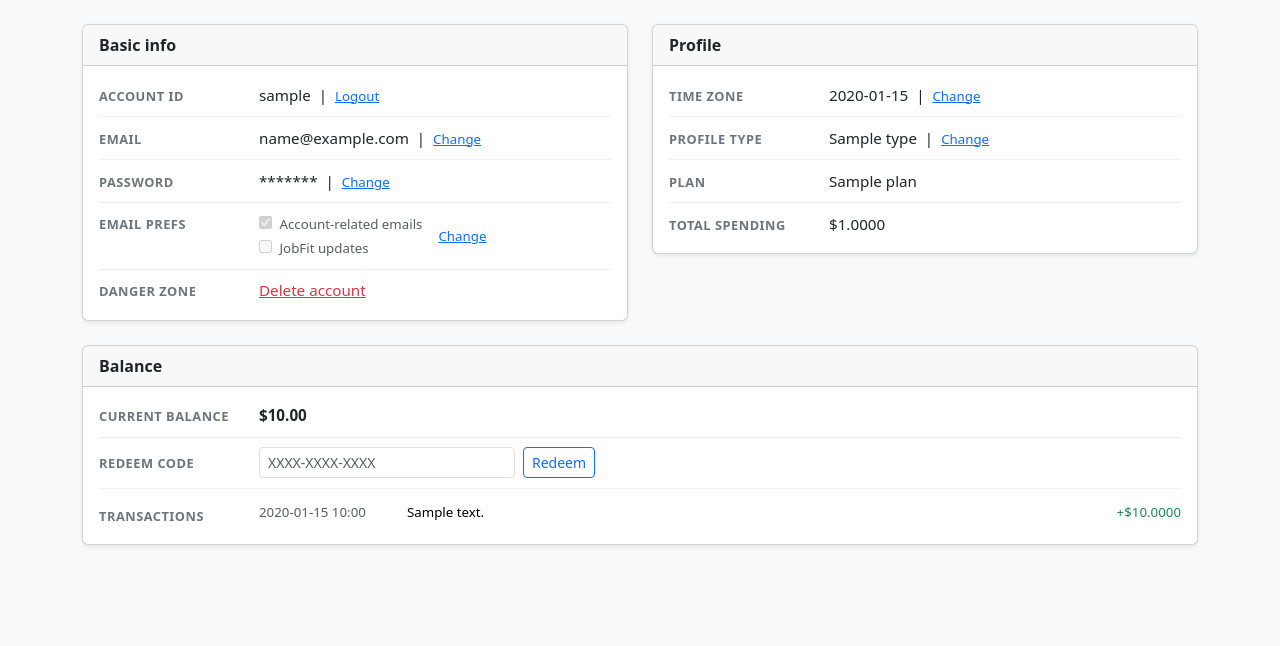
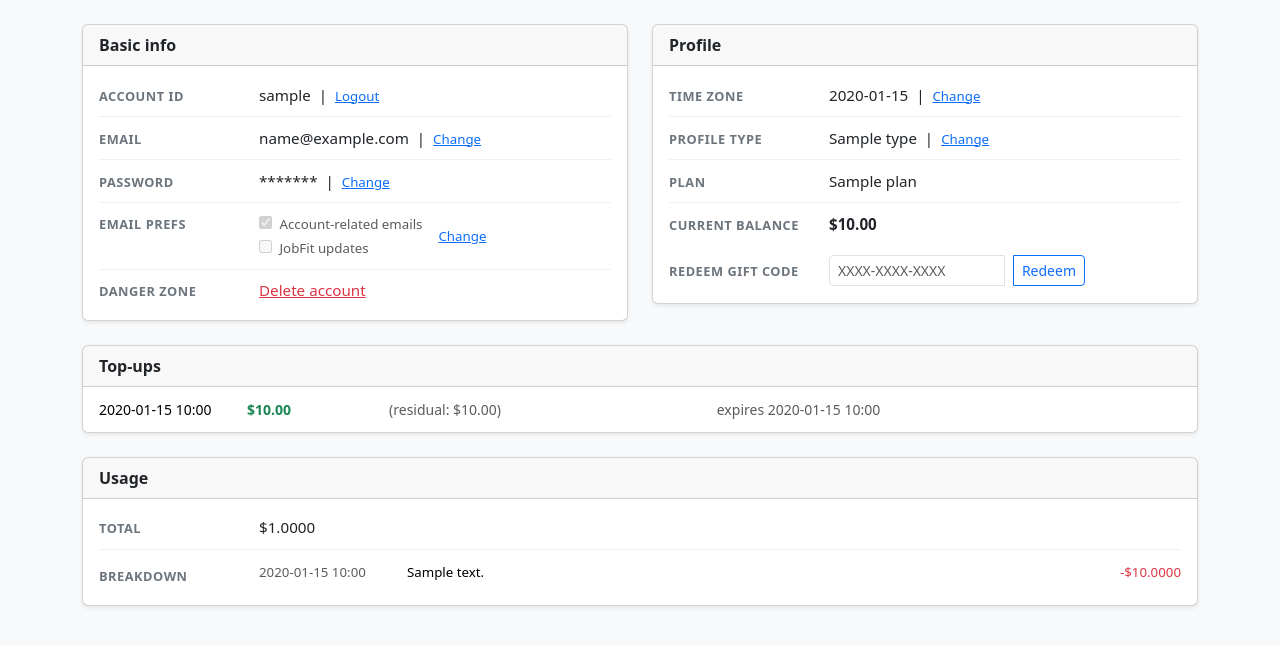
Before and after one commit to sarusso/jobfit, a Django app: template services/webapp/code/jobfit/core_app/templates/account.html in a window 1280 px wide. Shown: the part 56-702 px from the top of the page. Run offline with Django 3.2, Linux system fonts and the light colour scheme; tables that the repository leaves empty hold one stand-in row (values such as "Sample post"); the template is opened without the code that fills it: values that come from a table or form of the project are taken from there, most other values are stand-ins (such as "Sample title", 1, 10 or a date in 2020).

Commit message:
Redesign credit system: TopUp + UsageLog with FIFO deduction
- Replace CreditLedger with TopUp (amount, residual, expires_at) and
  UsageLog (append-only cost log per API call)
- GiftCode gains validity_days: redemption sets TopUp.expires_at
- FIFO deduction in _track_usage: drains soonest-expiring TopUp first;
  last one can go slightly negative
- Profile.get_balance() helper: SUM(residual) of non-expired TopUps > 0
- Balance checks updated to <= 0 (blocks when no usable credit)
- TopUp admin is now editable; UsageLog remains read-only
- Account page: balance + redeem gift code in Profile card; standalone
  Top-ups card (with residual) and Usage card with breakdown

Co-Authored-By: Claude Sonnet 4.6 <noreply@anthropic.com>

```diff
--- a/services/webapp/code/jobfit/core_app/models.py
+++ b/services/webapp/code/jobfit/core_app/models.py
@@ -1,9 +1,12 @@
 import uuid
 import logging
+from decimal import Decimal
 
 from django.contrib.auth.models import AbstractUser
 from django.contrib.postgres.fields import JSONField
 from django.db import models
+from django.db.models import Q, Sum
+from django.utils import timezone
 
 logger = logging.getLogger(__name__)
 
@@ -32,6 +35,15 @@ class Profile(models.Model):
     last_accepted_terms   = models.FloatField('Last accepted TOS', default=0)
     last_accepted_privacy = models.FloatField('Last accepted Privacy Policy', default=0)
     usage                 = JSONField(default=dict, blank=True)
+
+    def get_balance(self) -> Decimal:
+        result = TopUp.objects.filter(
+            user=self.user,
+            residual__gt=0,
+        ).filter(
+            Q(expires_at__isnull=True) | Q(expires_at__gt=timezone.now())
+        ).aggregate(b=Sum('residual'))['b']
+        return result if result is not None else Decimal('0')
 
     def __str__(self):
         return f'Profile of user "{self.user.email}"'
@@ -122,21 +134,37 @@ class Notes(models.Model):
 
 
 class GiftCode(models.Model):
-    id          = models.UUIDField(primary_key=True, default=uuid.uuid4, editable=False)
-    code        = models.CharField(max_length=64, unique=True)
-    amount      = models.DecimalField(max_digits=10, decimal_places=4)  # USD
-    expires_at  = models.DateTimeField()
-    redeemed_by = models.ForeignKey('User', null=True, blank=True, on_delete=models.SET_NULL, related_name='redeemed_codes')
-    redeemed_at = models.DateTimeField(null=True, blank=True)
+    id            = models.UUIDField(primary_key=True, default=uuid.uuid4, editable=False)
+    code          = models.CharField(max_length=64, unique=True)
+    amount        = models.DecimalField(max_digits=10, decimal_places=4)  # USD
+    expires_at    = models.DateTimeField()                                 # deadline to redeem
+    validity_days = models.PositiveIntegerField(null=True, blank=True)    # days top-up is valid after redemption; null = no expiry
+    redeemed_by   = models.ForeignKey('User', null=True, blank=True, on_delete=models.SET_NULL, related_name='redeemed_codes')
+    redeemed_at   = models.DateTimeField(null=True, blank=True)
 
     def __str__(self):
         return f'{self.code} (${self.amount})'
 
 
-class CreditLedger(models.Model):
+class TopUp(models.Model):
+    id         = models.UUIDField(primary_key=True, default=uuid.uuid4, editable=False)
+    user       = models.ForeignKey('User', on_delete=models.CASCADE, related_name='topups')
+    amount     = models.DecimalField(max_digits=10, decimal_places=4)   # original amount, never changes
+    residual   = models.DecimalField(max_digits=10, decimal_places=4)   # remaining balance, decremented on usage
+    created_at = models.DateTimeField(auto_now_add=True)
+    expires_at = models.DateTimeField(null=True, blank=True)            # null = never expires
+
+    class Meta:
+        ordering = ['expires_at', 'created_at']
+
+    def __str__(self):
+        return f'TopUp ${self.amount} (residual ${self.residual}) for {self.user.email}'
+
+
+class UsageLog(models.Model):
     id          = models.UUIDField(primary_key=True, default=uuid.uuid4, editable=False)
-    user        = models.ForeignKey('User', on_delete=models.CASCADE, related_name='ledger_entries')
-    amount      = models.DecimalField(max_digits=10, decimal_places=4)  # + credit, - debit
+    user        = models.ForeignKey('User', on_delete=models.CASCADE, related_name='usage_logs')
+    amount      = models.DecimalField(max_digits=10, decimal_places=4)  # positive cost in USD
     description = models.CharField(max_length=255)
     created_at  = models.DateTimeField(auto_now_add=True)
 
@@ -144,8 +172,7 @@ class CreditLedger(models.Model):
         ordering = ['-created_at']
 
     def __str__(self):
-        sign = '+' if self.amount >= 0 else ''
-        return f'{sign}${self.amount} — {self.description} ({self.user.email})'
+        return f'-${self.amount} — {self.description} ({self.user.email})'
 
 
 class Score(models.Model):
--- a/services/webapp/code/jobfit/core_app/templates/account.html
+++ b/services/webapp/code/jobfit/core_app/templates/account.html
@@ -148,53 +148,80 @@
           </div>
 
           <div class="account-row">
-            <div class="account-label">Total spending</div>
-            <div class="account-value">${{ data.total_cost|floatformat:4 }}</div>
+            <div class="account-label">Current balance</div>
+            <div class="account-value fw-semibold">${{ data.balance|floatformat:2 }}</div>
           </div>
 
+
         </form>
+
+        <form action="/account/redeem/" method="post">
+          {% csrf_token %}
+          <div class="account-row">
+            <div class="account-label">Redeem gift code</div>
+            <div class="account-value">
+              <div class="input-group input-group-sm" style="width:16rem">
+                <input type="text" name="code" class="form-control"
+                       placeholder="XXXX-XXXX-XXXX" autocomplete="off" spellcheck="false">
+                <button class="btn btn-outline-primary ms-2" type="submit">Redeem</button>
+              </div>
+            </div>
+          </div>
+        </form>
+
       </div>
     </div>
   </div>
 
-  <!-- Balance & credits -->
+  <!-- Top-ups -->
+  {% if data.all_topups %}
   <div class="col-12">
     <div class="card shadow-sm">
-      <div class="card-header fw-bold">Balance</div>
+      <div class="card-header fw-bold">Top-ups</div>
+      <div class="card-body px-3 py-2">
+        <table class="table table-sm table-borderless mb-0 small">
+          <tbody>
+            {% for t in data.all_topups %}
+            <tr class="{% if t.is_expired %}text-muted{% endif %}">
+              <td class="ps-0" style="width:9rem;white-space:nowrap">{{ t.created_at|date:"Y-m-d H:i" }}</td>
+              <td class="{% if not t.is_expired %}text-success fw-semibold{% endif %}" style="white-space:nowrap">${{ t.amount|floatformat:2 }}</td>
+              <td class="text-muted">(residual: ${{ t.residual|floatformat:2 }})</td>
+              <td class="text-muted">
+                {% if t.is_expired %}expired on {{ t.expires_at|date:"Y-m-d H:i" }}
+                {% elif t.expires_at %}expires {{ t.expires_at|date:"Y-m-d H:i" }}
+                {% endif %}
+              </td>
+            </tr>
+            {% endfor %}
+          </tbody>
+        </table>
+      </div>
+    </div>
+  </div>
+  {% endif %}
+
+  <!-- Usage -->
+  <div class="col-12">
+    <div class="card shadow-sm">
+      <div class="card-header fw-bold">Usage</div>
       <div class="card-body px-3 py-2">
 
         <div class="account-row">
-          <div class="account-label">Current balance</div>
-          <div class="account-value fw-semibold {% if data.balance < 0 %}text-danger{% endif %}">
-            ${{ data.balance|floatformat:2 }}
-          </div>
+          <div class="account-label">Total</div>
+          <div class="account-value">${{ data.total_cost|floatformat:4 }}</div>
         </div>
 
-        <div class="account-row">
-          <div class="account-label">Redeem code</div>
-          <div class="account-value">
-            <form action="/account/redeem/" method="post" class="d-flex gap-2">
-              {% csrf_token %}
-              <input type="text" name="code" class="form-control form-control-sm" style="max-width:16rem"
-                     placeholder="XXXX-XXXX-XXXX" autocomplete="off" spellcheck="false">
-              <button class="btn btn-sm btn-outline-primary" type="submit">Redeem</button>
-            </form>
-          </div>
-        </div>
-
-        {% if data.ledger %}
+        {% if data.usage_log %}
         <div class="account-row" style="align-items:flex-start">
-          <div class="account-label" style="padding-top:.5rem">Transactions</div>
+          <div class="account-label" style="padding-top:.5rem">Breakdown</div>
           <div class="account-value">
             <table class="table table-sm table-borderless mb-0 small">
               <tbody>
-                {% for entry in data.ledger %}
+                {% for entry in data.usage_log %}
                 <tr>
                   <td class="text-muted ps-0" style="width:9rem">{{ entry.created_at|date:"Y-m-d H:i" }}</td>
                   <td>{{ entry.description }}</td>
-                  <td class="text-end pe-0 {% if entry.amount >= 0 %}text-success{% else %}text-danger{% endif %}" style="white-space:nowrap">
-                    {% if entry.amount >= 0 %}+{% endif %}${{ entry.amount|floatformat:4 }}
-                  </td>
+                  <td class="text-end pe-0 text-danger" style="white-space:nowrap">-${{ entry.amount|floatformat:4 }}</td>
                 </tr>
                 {% endfor %}
               </tbody>
```
Also changed, not shown: services/webapp/code/jobfit/core_app/admin.py (+12 -4 lines), services/webapp/code/jobfit/core_app/jobs_views.py (+58 -23 lines), services/webapp/code/jobfit/core_app/views.py (+22 -9 lines), services/webapp/code/jobfit/core_app/migrations/0005_topup_usagelog.py (added), services/webapp/code/jobfit/core_app/migrations/0006_auto_20260408_2245.py (added).
